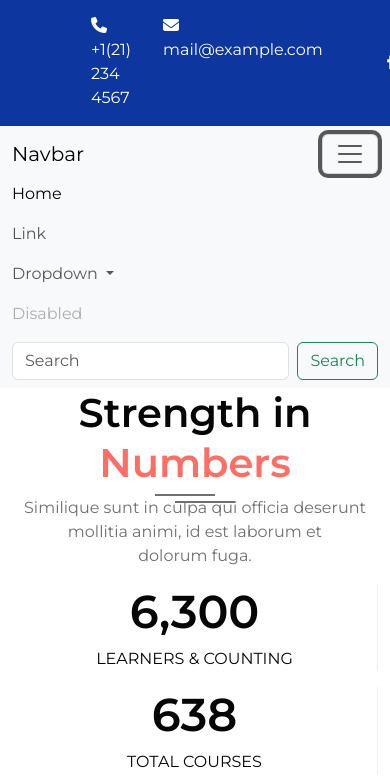
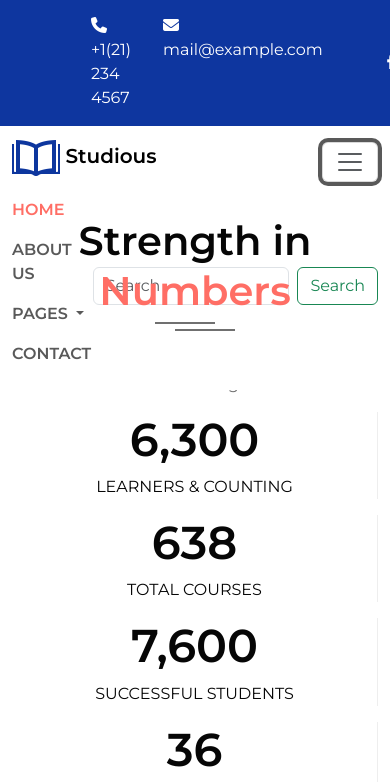
Before and after one commit to TuTruc37/BC61_BaiTapCapStone, a plain HTML site: page index.html in a window 390 px wide. Both pictures are taken after a click on the button "Toggle navigation". Shown: the top 782 px of the page. Drawn offline with nearby package versions, Linux system fonts and the light colour scheme; a script that the page names is missing.

Commit message:
50%header

```diff
--- a/css/style.css
+++ b/css/style.css
@@ -51,6 +51,8 @@ body {
 .top_header {
   background-color: #0e369f;
   padding: 14px 15px 0 15px;
+  position:relative;
+  /* z-index: 1031; */
 }
 .top_header .top_header_content {
   display: flex;
@@ -86,6 +88,44 @@ body {
 }
 .top_header_right li:hover i {
   color: #ff6e65;
+}
+/*header*/
+header{
+  display:grid;
+  align-items: center;
+  height:90px;
+}
+header .navbar{
+  position:relative;
+  background-color:white !important;
+  /* top:45px; */
+}
+header .navbar h1{
+  font-size: 26px;
+  font-weight: 600;
+  color:#0d369f;
+  transition: all 0.5s;
+}
+header h1:hover .navbar-brand{
+  color:#ff6e65;
+}
+header .navbar-collapse{
+  display:flex;
+  justify-content: flex-end;
+}
+header .dropdown-item{
+  text-transform: uppercase;
+}
+header .nav-link,header a.dropdown-item{
+  font-size:16px;
+  font-weight:600;
+}
+header .nav-item:hover .nav-link, header a.dropdown-item:hover{
+  background: none;
+  color: #ff6e65 !important;
+}
+.active{
+  color: #ff6e65 !important;
 }
 /* number */
 .number .number_content .number_item {
--- a/index.html
+++ b/index.html
@@ -8,7 +8,6 @@
       name="viewport"
       content="width=device-width, initial-scale=1, shrink-to-fit=no"
     />
-
     <!-- Bootstrap CSS v5.2.1 -->
     <link
       href="https://cdn.jsdelivr.net/npm/bootstrap@5.3.2/dist/css/bootstrap.min.css"
@@ -85,64 +84,45 @@
         </div>
       </div>
     </section>
-    <header>
+    <header class="">
+       <!-- what the hell -->
       <nav class="navbar navbar-expand-lg bg-body-tertiary">
         <div class="container-fluid">
-          <a class="navbar-brand" href="#">Navbar</a>
-          <button
-            class="navbar-toggler"
-            type="button"
-            data-bs-toggle="collapse"
-            data-bs-target="#navbarSupportedContent"
-            aria-controls="navbarSupportedContent"
-            aria-expanded="false"
-            aria-label="Toggle navigation"
-          >
+          <h1>
+            <a class="navbar-brand" href="#">
+              <img src="./img/logo.png" alt="logo">
+              Studious</a>
+          </h1>
+          <button class="navbar-toggler" type="button" data-bs-toggle="collapse" data-bs-target="#navbarSupportedContent" aria-controls="navbarSupportedContent" aria-expanded="false" aria-label="Toggle navigation">
             <span class="navbar-toggler-icon"></span>
           </button>
           <div class="collapse navbar-collapse" id="navbarSupportedContent">
-            <ul class="navbar-nav me-auto mb-2 mb-lg-0">
+            <ul class="navbar-nav mb-2 mb-lg-0">
               <li class="nav-item">
-                <a class="nav-link active" aria-current="page" href="#">Home</a>
+                <a class="nav-link active" aria-current="page" href="#">HOME</a>
               </li>
               <li class="nav-item">
-                <a class="nav-link" href="#">Link</a>
+                <a class="nav-link" href="#">ABOUT US</a>
               </li>
               <li class="nav-item dropdown">
-                <a
-                  class="nav-link dropdown-toggle"
-                  href="#"
-                  role="button"
-                  data-bs-toggle="dropdown"
-                  aria-expanded="false"
-                >
-                  Dropdown
+                <a class="nav-link dropdown-toggle" href="#" role="button" data-bs-toggle="dropdown" aria-expanded="false">
+                  PAGES
                 </a>
                 <ul class="dropdown-menu">
-                  <li><a class="dropdown-item" href="#">Action</a></li>
-                  <li><a class="dropdown-item" href="#">Another action</a></li>
-                  <li>
-                    <hr class="dropdown-divider" />
-                  </li>
-                  <li>
-                    <a class="dropdown-item" href="#">Something else here</a>
-                  </li>
+                  <li><a class="dropdown-item" href="#">blog sports</a></li>
+                  <li><a class="dropdown-item" href="#">404 page</a></li>
+                  <!-- <li><hr class="dropdown-divider"></li> -->
+                  <li><a class="dropdown-item" href="#">landing page</a></li>
+                  <li><a class="dropdown-item" href="#">elements page</a></li>
                 </ul>
               </li>
               <li class="nav-item">
-                <a class="nav-link disabled" aria-disabled="true">Disabled</a>
+                <a class="nav-link" aria-disabled="true">CONTACT</a>
               </li>
             </ul>
             <form class="d-flex" role="search">
-              <input
-                class="form-control me-2"
-                type="search"
-                placeholder="Search"
-                aria-label="Search"
-              />
-              <button class="btn btn-outline-success" type="submit">
-                Search
-              </button>
+              <input class="form-control me-2" type="search" placeholder="Search" aria-label="Search">
+              <button class="btn btn-outline-success" type="submit">Search</button>
             </form>
           </div>
         </div>
@@ -444,6 +424,7 @@
 
         delay: 10,
       });
+      // script about dark mode
     </script>
   </body>
 </html>
```
